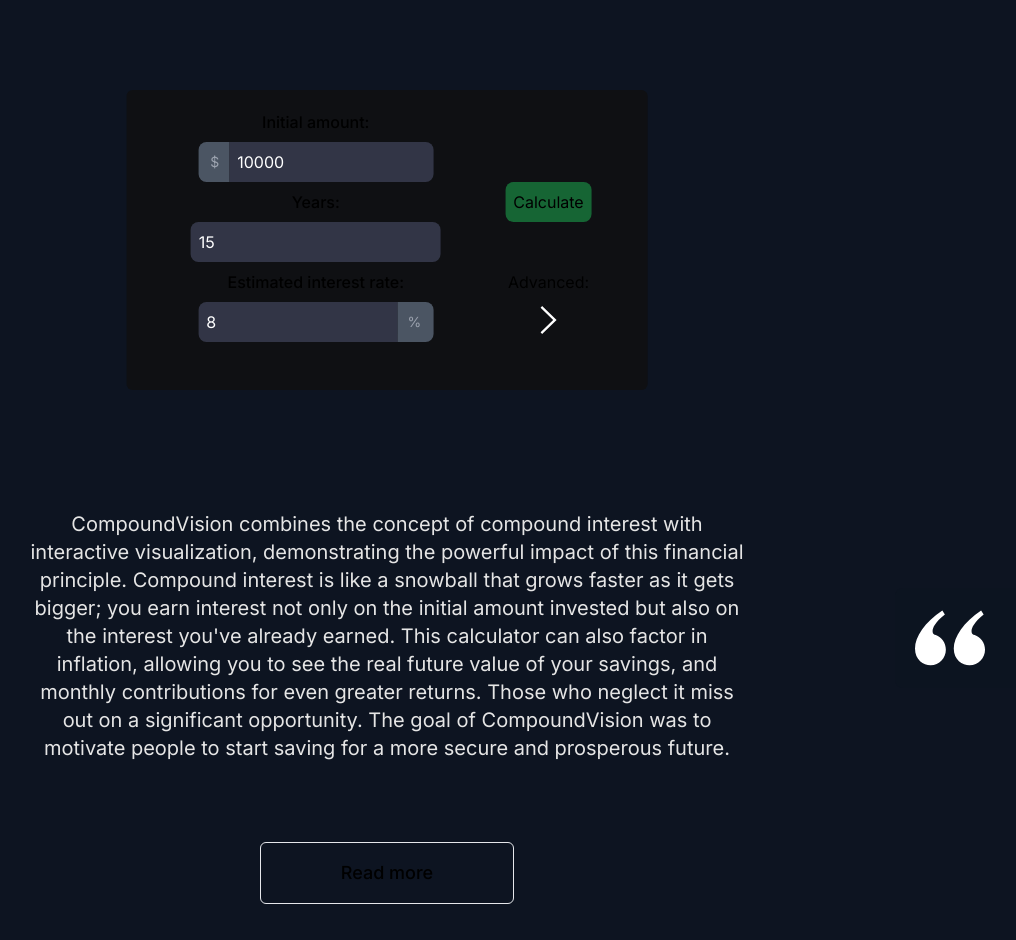
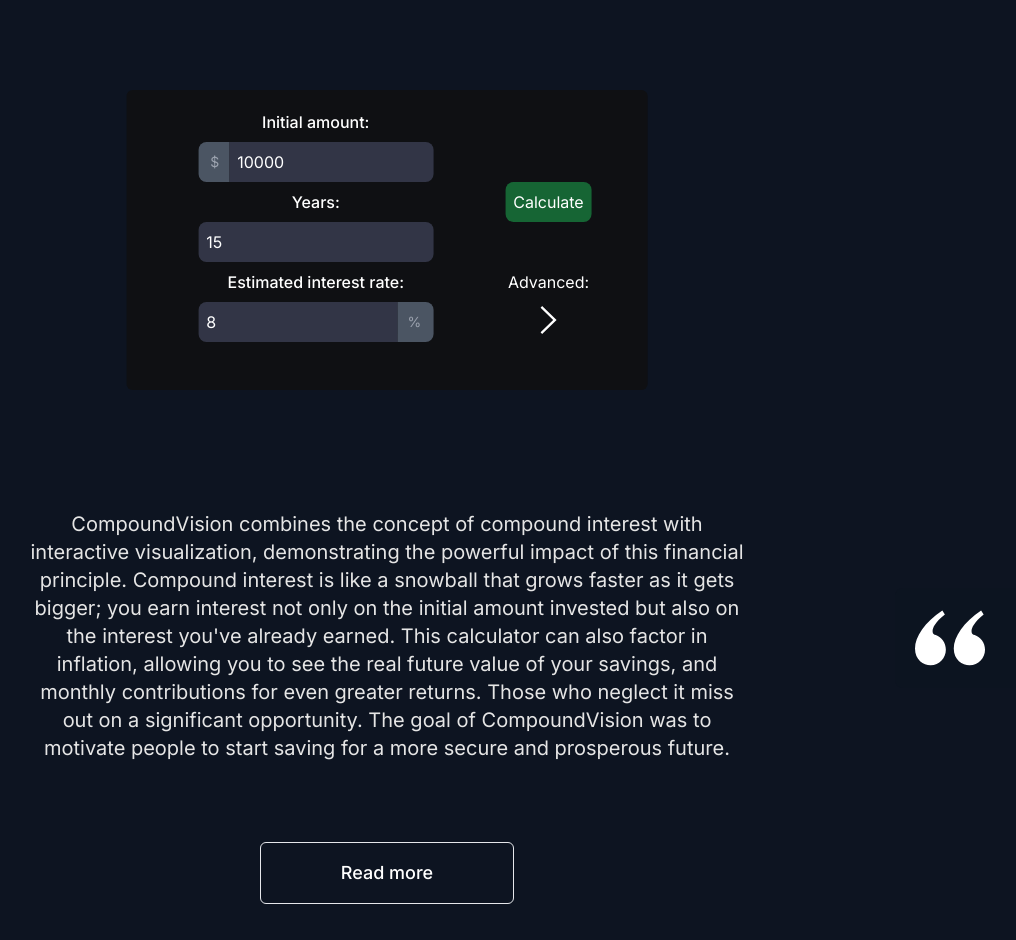
Before and after one commit to CSCphilip/compoundvision, a Next.js app: page /v2 in a window 1280 px wide. Shown: the part 92-1032 px from the top of the page, without its empty margins (253-1269 px from the left). Built offline with nearby package versions, Linux system fonts and the light colour scheme.

Commit message:
Fix white text and some other minor things for cross-browser improvements.

```diff
--- a/app/_components/v2/CompoundInterestForm.tsx
+++ b/app/_components/v2/CompoundInterestForm.tsx
@@ -80,7 +80,7 @@
     >
       <ul className="flex flex-col gap-y-2 w-[235px] mx-4">
         <li className="flex flex-col items-center">
-          <label className="font-medium mb-2">Initial amount:</label>
+          <label className="font-medium mb-2 text-white">Initial amount:</label>
           <div className="flex justify-center">
             <span className="inline-flex items-center justify-center ps-3 pe-[10px] text-sm rounded-s-lg bg-gray-600 text-gray-400">
               $
@@ -99,11 +99,11 @@
           )}
         </li>
         <li className="flex flex-col items-center">
-          <label className="font-medium mb-2">Years:</label>
+          <label className="font-medium mb-2 text-white">Years:</label>
           <input
             {...fields.years}
             defaultValue={15}
-            className="rounded-lg p-2 text-white bg-[#323546] outline-none"
+            className="rounded-lg p-2 text-white bg-[#323546] outline-none w-full"
             tabIndex={2}
           />
           {errors.years && (
@@ -113,7 +113,9 @@
           )}
         </li>
         <li className="flex flex-col items-center">
-          <label className="font-medium mb-2">Estimated interest rate:</label>
+          <label className="font-medium mb-2 text-white">
+            Estimated interest rate:
+          </label>
           <div className="flex justify-center">
             <input
               {...fields.estimatedInterestRate}
@@ -140,7 +142,7 @@
           >
             <ul className="flex flex-col gap-y-2">
               <li className="flex flex-col items-center">
-                <label className="font-medium mb-2">
+                <label className="font-medium mb-2 text-white">
                   Annual inflation rate:
                 </label>
                 <div className="flex justify-center">
@@ -159,7 +161,9 @@
                 )}
               </li>
               <li className="flex flex-col items-center">
-                <label className="font-medium mb-2">Monthly deposit:</label>
+                <label className="font-medium mb-2 text-white">
+                  Monthly deposit:
+                </label>
                 <div className="flex justify-center">
                   <span className="inline-flex items-center justify-center ps-3 pe-[10px] text-sm rounded-s-lg bg-gray-600 text-gray-400">
                     $
@@ -176,7 +180,7 @@
                 )}
               </li>
               <li className="flex flex-col items-center">
-                <label className="font-medium mb-2">
+                <label className="font-medium mb-2 text-white">
                   Deposit increase rate:
                 </label>
                 <div className="flex justify-center">
@@ -195,10 +199,10 @@
                 )}
               </li>
               <li className="flex flex-col items-center mb-8">
-                <label className="font-medium mb-2">Age:</label>
+                <label className="font-medium mb-2 text-white">Age:</label>
                 <input
                   {...fields.age}
-                  className="rounded-lg p-2 text-white bg-[#323546] outline-none"
+                  className="rounded-lg p-2 text-white bg-[#323546] outline-none w-full"
                 />
                 {errors.age && (
                   <p className="text-sm italic text-red-500">
@@ -213,12 +217,12 @@
       <div className="ms-14 flex flex-col items-center">
         <button
           type="submit"
-          className="bg-green-800 hover:bg-green-600 rounded-lg p-2 mt-[72px]"
+          className="bg-green-800 hover:bg-green-600 rounded-lg p-2 mt-[72px] text-white"
           tabIndex={4}
         >
           Calculate
         </button>
-        <p className="mt-12">Advanced:</p>
+        <p className="mt-12 text-white">Advanced:</p>
         <motion.div
           animate={{ rotate: optionals ? 90 : 0 }}
           transition={{ type: "linear", duration: 0.1 }}
--- a/app/_components/v2/InformationSection.tsx
+++ b/app/_components/v2/InformationSection.tsx
@@ -20,7 +20,7 @@
 
       <Link
         href="/v2/information"
-        className="mt-20 text-lg font-medium hover:text-lime-200 border rounded-md px-20 py-4"
+        className="mt-20 text-lg font-medium hover:text-lime-200 border rounded-md px-20 py-4 text-white"
       >
         Read more
       </Link>
--- a/app/_components/v2/SlidingQuote.tsx
+++ b/app/_components/v2/SlidingQuote.tsx
@@ -30,7 +30,7 @@
           </svg>
         </div>
 
-        <div className="">
+        <div className="text-white">
           <p className="text-[15px]">
             <i>
               "Compound interest is the eighth wonder of the world. He who
--- a/app/v2/layout.tsx
+++ b/app/v2/layout.tsx
@@ -2,6 +2,8 @@
 
 export default function V2Layout({ children }: { children: React.ReactNode }) {
   return (
-    <CompoundInterestFormProvider>{children}</CompoundInterestFormProvider>
+    <div className="overflow-x-hidden">
+      <CompoundInterestFormProvider>{children}</CompoundInterestFormProvider>
+    </div>
   );
 }
--- a/app/v2/page.tsx
+++ b/app/v2/page.tsx
@@ -59,7 +59,7 @@
       <div className="flex justify-center mt-48">
         <Link
           href="/v2/about"
-          className="pb-4 pt-3 hover:rounded-t-xl px-56 hover:bg-slate-900 hover:bg-opacity-85"
+          className="pb-4 pt-3 hover:rounded-t-xl px-56 hover:bg-slate-900 hover:bg-opacity-85 text-white"
         >
           About this project
         </Link>
```
